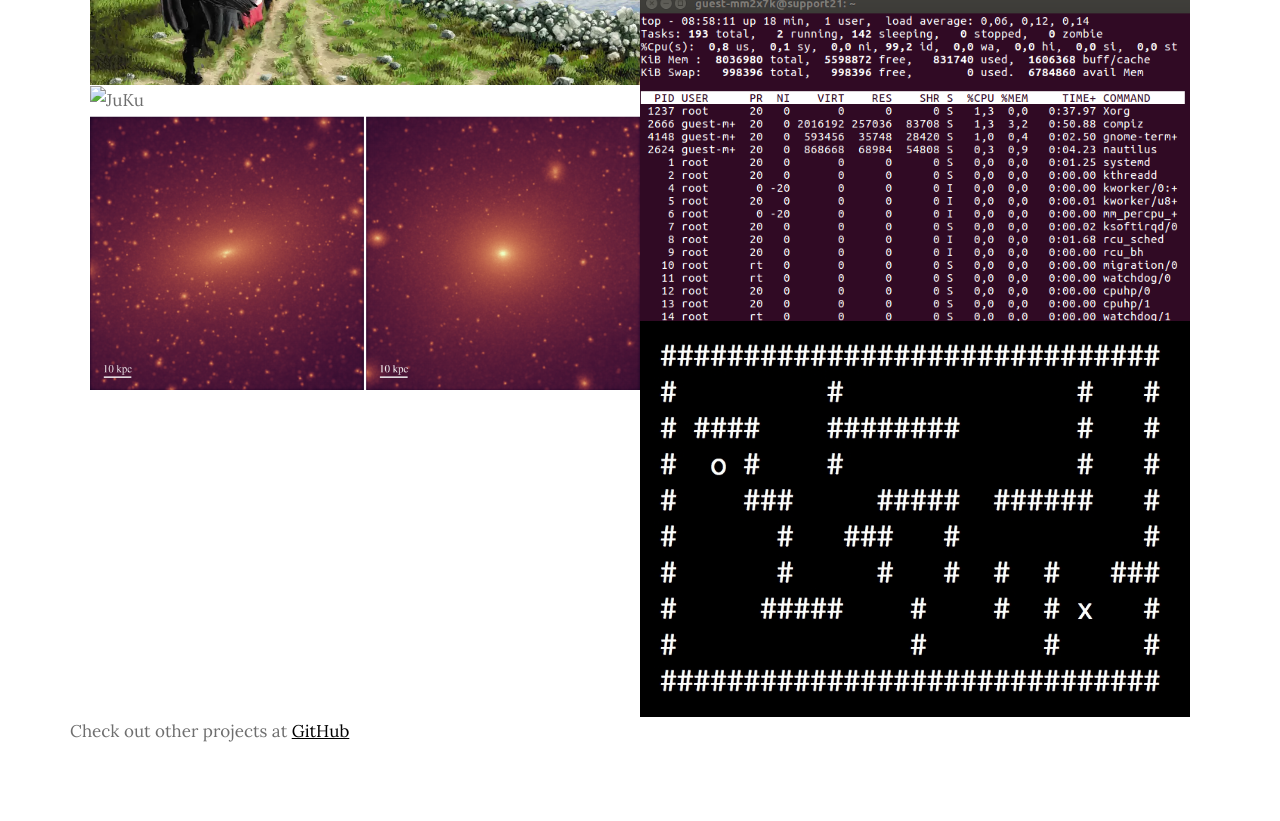
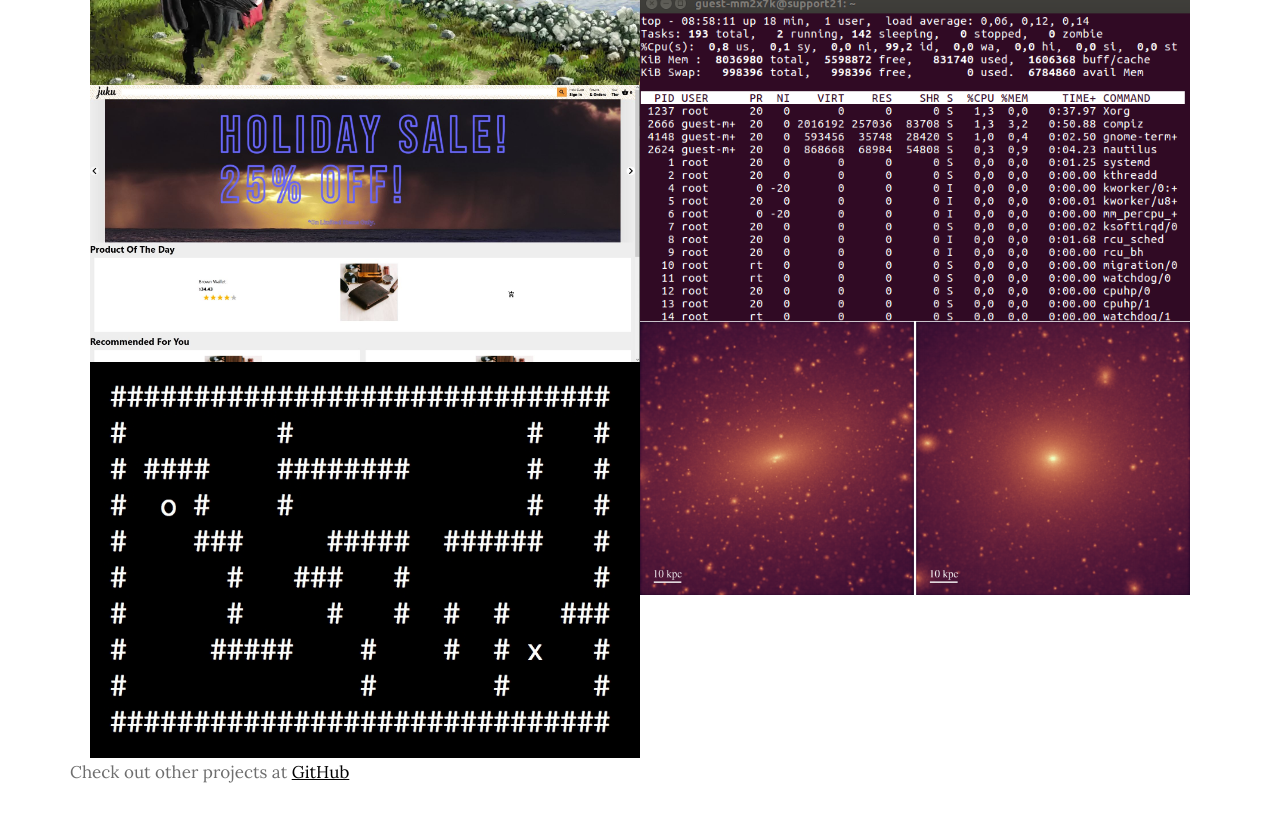
Before and after one commit to ujaineel/ujaineel.github.io, a plain HTML site: page index.html in a window 1280 px wide. Shown: the part 2920-3741 px from the top of the page. Drawn offline with Linux system fonts and the light colour scheme; files whose address does not match are found by name.

Commit message:
Now Upadted

```diff
--- a/index.html
+++ b/index.html
@@ -575,7 +575,7 @@
 					<div id="modal-04" class="popup-modal slider mfp-hide">
 
 						<div class="media">
-							<img src="images/portfolio/modals/m-juku.jpg" alt="" />
+							<img src="images/portfolio/modals/juku.jpg" alt="" />
 						</div>
 
 						<div class="description-box">
```
Also changed, not shown: images/portfolio/juku.jpg (renamed from images/juku.jpg), images/portfolio/modals/juku.jpg (added).
